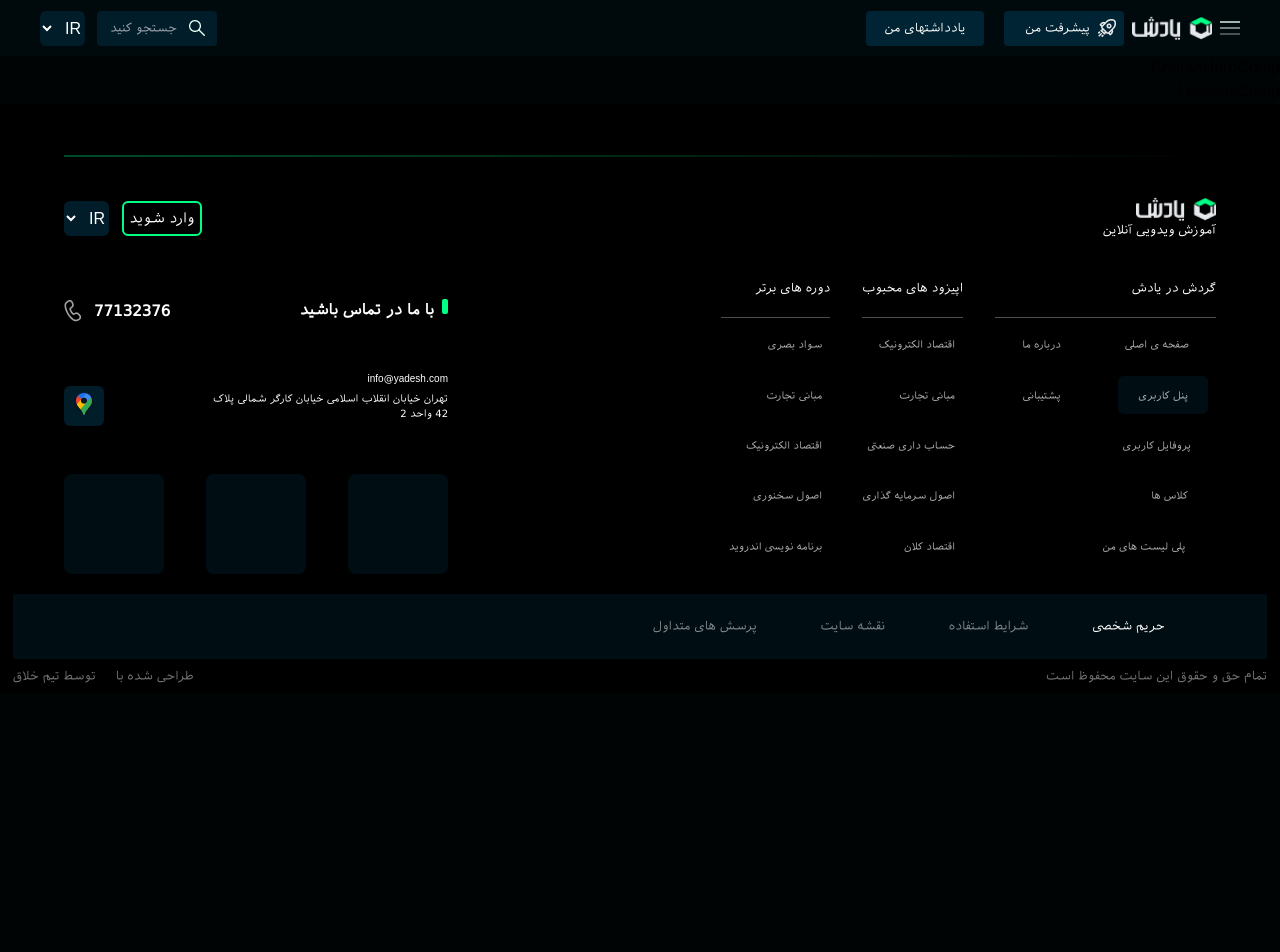
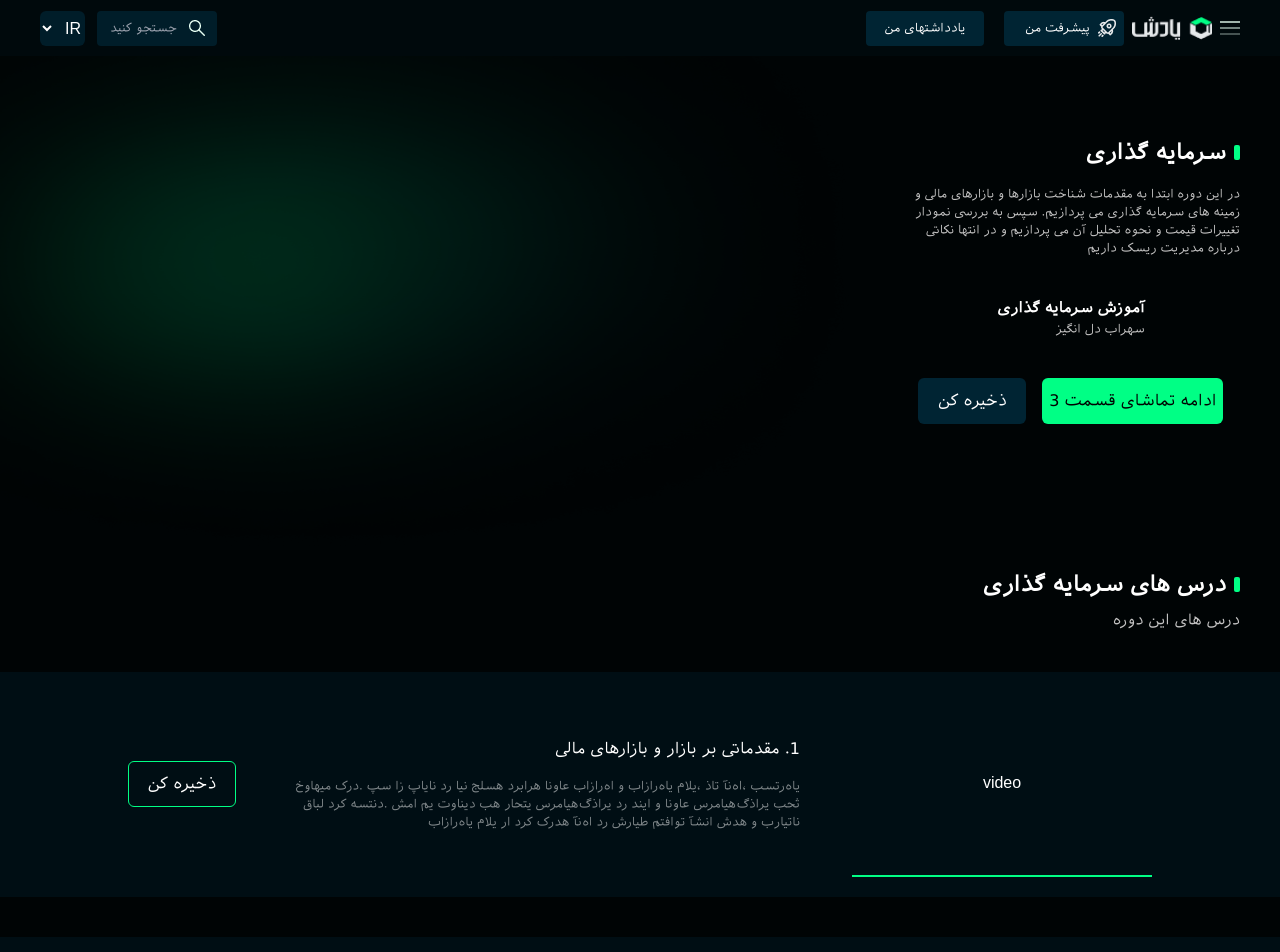
Before and after one commit to farhadzaresani/Yadesh-final, a React (Create React App) app: page /course in a window 1280 px wide. Shown: the top 952 px of the page. Before the commit the page ends 800 px from the top, so only its background shows below. Built offline with nearby package versions, Linux system fonts and the light colour scheme.

Commit message:
f-courses

```diff
--- a/src/components/course/Hero.jsx
+++ b/src/components/course/Hero.jsx
@@ -1,7 +1,38 @@
 import React from "react";
 
 const CourseHeroComp = () => {
-  return <div>CourseHeroComp</div>;
+  return (
+    <div className="text-white flex">
+
+    <div className="flex flex-col w-[30vw] space-y-10 items-center mr-10 mt-20 ">
+
+      <div className=''>
+      <h1 className="flex text-white items-center text-[22px] font-bold z-10 mb-4"><div className="bg-[#00FF85] w-[6px] h-[15px] rounded-sm ml-2">
+        </div>سرمایه گذاری</h1>
+      <p className="text-[#C4C4C4] text-[12px]" >
+        در این دوره ابتدا به مقدمات شناخت بازارها و بازارهای مالی و زمینه های سرمایه گذاری می پردازیم. سپس به بررسی نمودار تغییرات قیمت و نحوه تحلیل آن می پردازیم و در انتها نکاتی درباره مدیریت ریسک داریم
+      </p>
+      </div>
+      <div>
+        <h1 className=" text-white text-[15px] font-bold z-10">آموزش سرمایه گذاری</h1>
+        <p className="text-[#C4C4C4] text-[12px]" >سهراب دل انگیز</p>
+      </div>
+      <div className="flex">
+        <button className="ml-4 w-[181px] h-[46px] text-black bg-[#00FF85] rounded-md">ادامه تماشای قسمت 3</button>
+        <button className="w-[108px] h-[46px] bg-[#002433] rounded-md">ذخیره کن</button>
+      </div>
+
+    </div>
+    <div className="w-[80%]">
+
+    <img
+          className=' h-[40vw] w-[80vw]'
+          src={"/assets/images/Ellipse 79 (1).png"}
+          alt=''
+          />
+    </div>
+    </div>
+  )
 };
 
 export default CourseHeroComp;
--- a/src/components/course/Lessons.jsx
+++ b/src/components/course/Lessons.jsx
@@ -1,7 +1,30 @@
 import React from "react";
+import ThisCourseLessons from "./ThisCourseLessons";
 
 const LessonsComp = () => {
-  return <div>LessonsComp</div>;
+  return(
+
+    <div className="">
+        <div className='mr-10 mb-10'>
+          <h1 className="flex text-white items-center text-[22px] font-bold z-10 mb-2">
+            <div className="bg-[#00FF85] w-[6px] h-[15px] rounded-sm ml-2">
+            </div> درس های سرمایه گذاری </h1>
+          <p className="text-[#C4C4C4] text-[15px]" >
+            درس های این دوره
+          </p>
+        </div>
+        <div className="flex flex-col gap-10">
+        <ThisCourseLessons/>
+        <ThisCourseLessons/>
+        <ThisCourseLessons/>
+        <ThisCourseLessons/>
+        <ThisCourseLessons/>
+        <ThisCourseLessons/>
+        <ThisCourseLessons/>
+
+        </div>
+    </div>
+  )
 };
 
 export default LessonsComp;
--- /dev/null
+++ b/src/components/course/ThisCourseLessons.jsx
@@ -0,0 +1,26 @@
+import React from 'react'
+
+function ThisCourseLessons() {
+  return (
+    <div className='bg-[#000E14] text-white '>
+      <div className='flex justify-between items-center mx-32 py-5'>
+
+          <div className='w-[300px] h-[185px] flex justify-center items-center border-b-[2px] border-[#00FF85]'>
+            video
+          </div>
+          <div className='w-[40vw]'>
+            <h1>1. مقدماتی بر بازار و بازارهای مالی</h1>
+            <p className='text-[12px] opacity-50 mt-4'>یاه‌رتسب ،اه‌نآ تاذ ،یلام یاه‌رازاب و اه‌رازاب عاونا هرابرد هسلج نیا رد
+    نایاپ زا سپ .درک میهاوخ ثحب یراذگ‌هیامرس عاونا و ایند رد یراذگ‌هیامرس یتحار هب دیناوت یم امش .دنتسه کرد لباق ناتیارب و هدش انشآ توافتم طیارش رد اه‌نآ‌ هدرک کرد ار یلام یاه‌رازاب</p>
+          </div>
+          <div className='flex justify-center items-center'>
+          <button className="w-[108px] h-[46px] border-[1px] border-[#00FF85] rounded-md">ذخیره کن</button>
+          </div>
+      </div>
+
+
+    </div>
+  )
+}
+
+export default ThisCourseLessons
```
Also changed, not shown: public/assets/images/Ellipse 79 (1).png (added).
